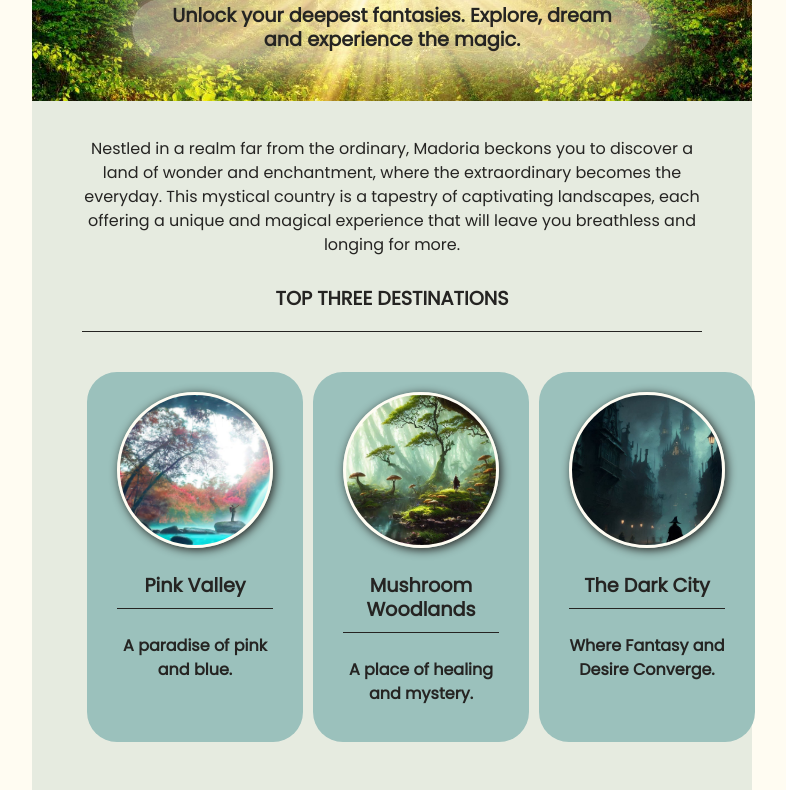
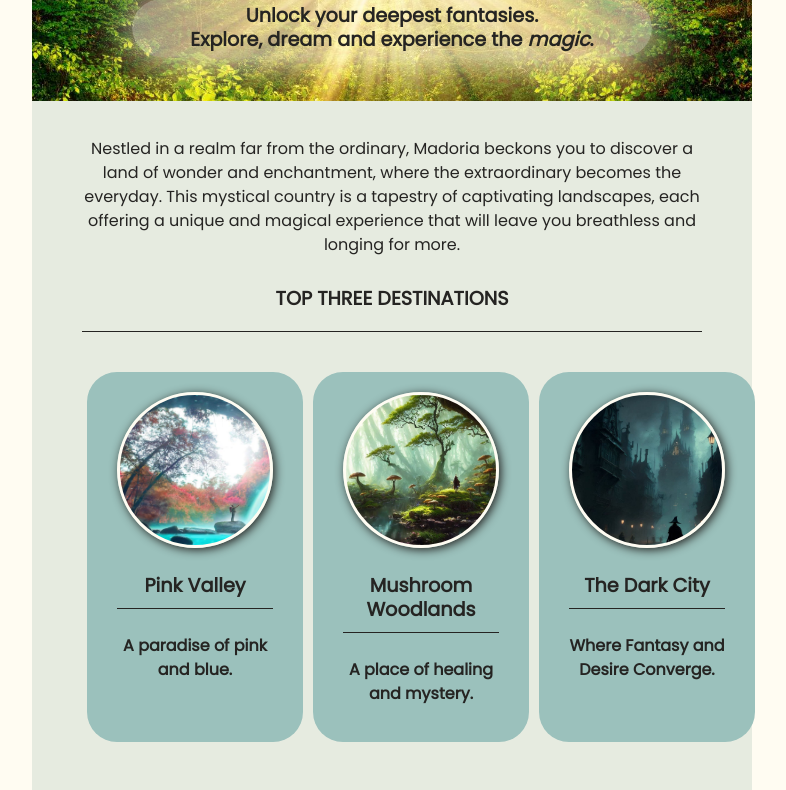
Before and after one commit to ElsNel/enchanted, a website built with Vite: page index.html in a window 1280 px wide. Shown: the part 242-1032 px from the top of the page, without its empty margins (248-1034 px from the left). Built offline with nearby package versions, Linux system fonts and the light colour scheme.

Commit message:
Update index.html
Sub-heading changes

```diff
--- a/index.html
+++ b/index.html
@@ -8,8 +8,8 @@
         <!-- HERO SECTION -->
         <div id="heroSection">
             <h1>Experience Madoria</h1>
-            <h2>Unlock your deepest fantasies.<be>
-                Explore, dream and experience the magic.</h2>
+            <h2>Unlock your deepest fantasies.<br>
+                Explore, dream and experience the <i>magic</i>.</h2>
         </div>
 
         <!-- ACTIVITIES SECTION -->
```
